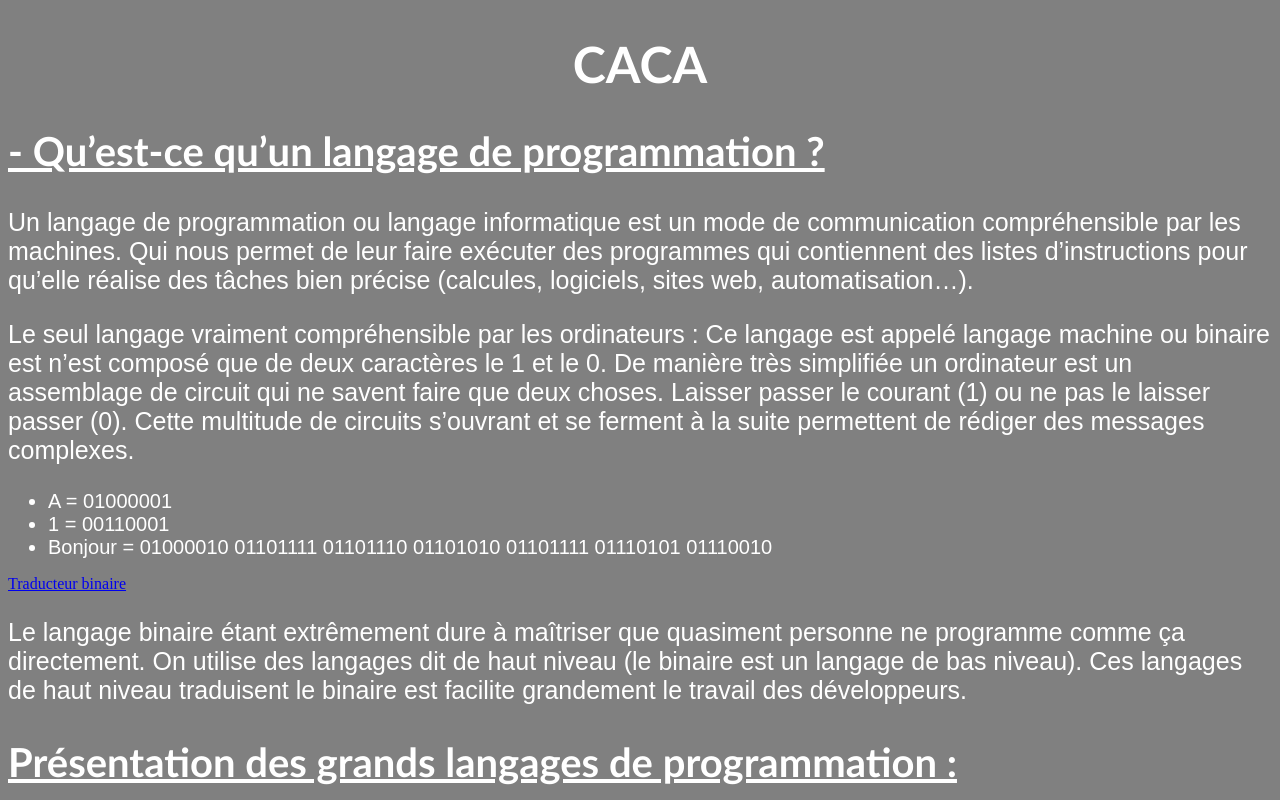
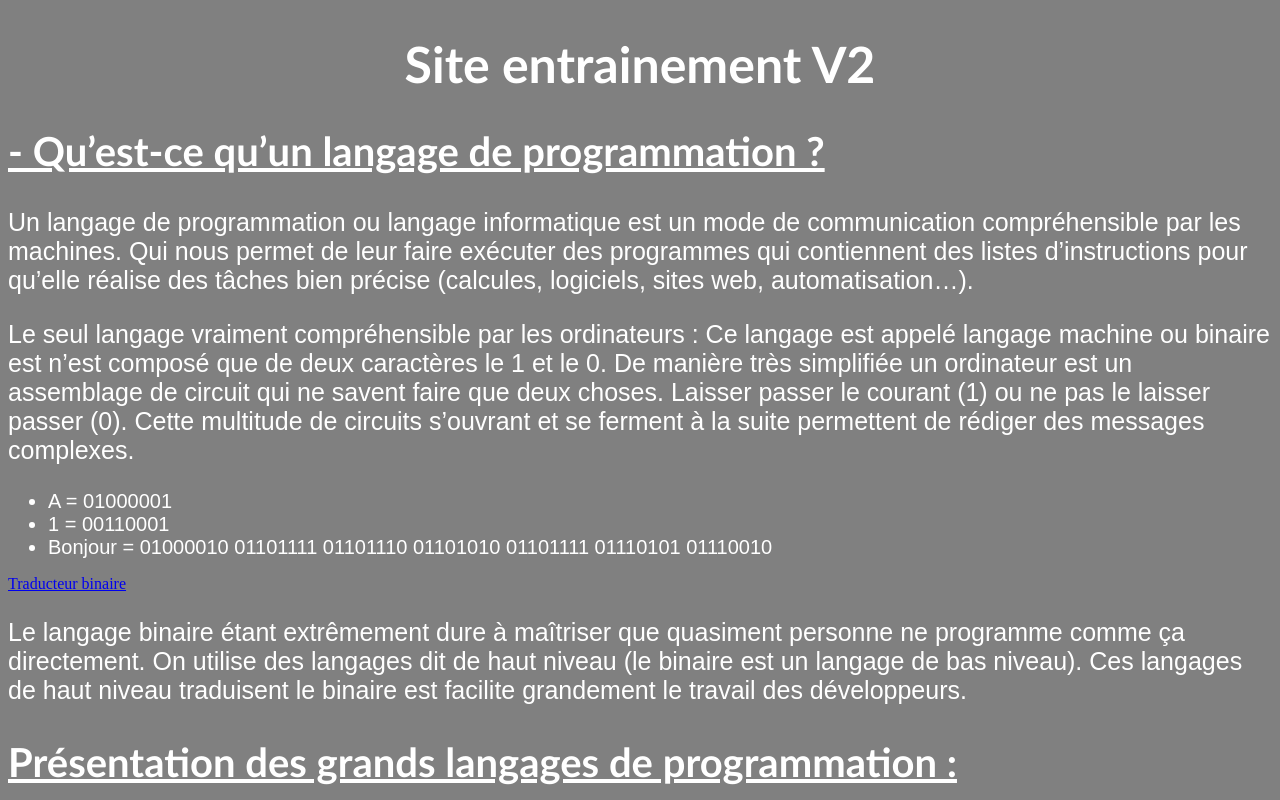
Before and after one commit to lisasvnt/site_entrainement, a plain HTML site: page index.html in a window 1280 px wide. Shown: the top 800 px of the page. Drawn offline with Linux system fonts and the light colour scheme.

Commit message:
index.html

```diff
--- a/index.html
+++ b/index.html
@@ -21,7 +21,7 @@
 <body>
 
     <!-- Rédaction d'un titre de niveau 1 avec une classe -->
-    <h1 class="titre_principale">CACA</h1>
+    <h1 class="titre_principale">Site entrainement V2</h1>
 
 
     <!-- Rédaction d'un titre de niveau 2 -->
```
